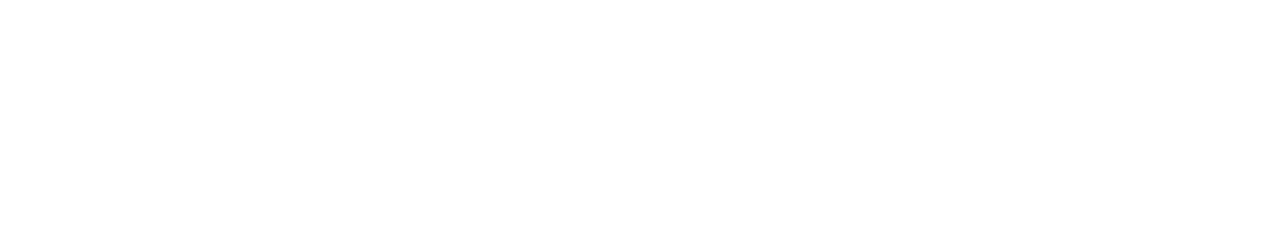
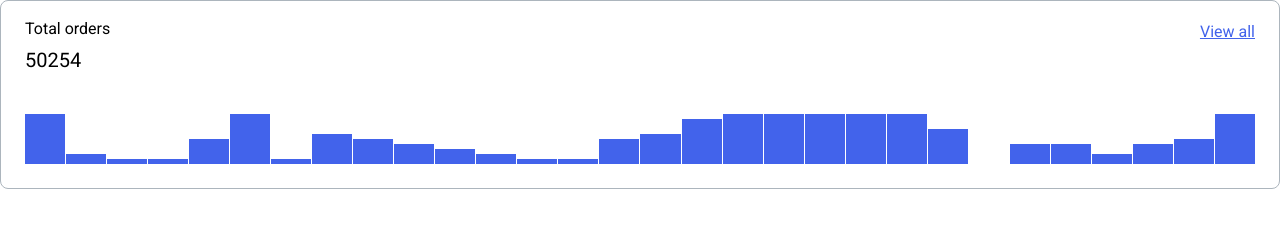
Before and after one commit to js-tasks-ru/htmlcss-20230411_gog3dgluhov, a website: page 04-lection2/01-histogram/index.html in a window 1280 px wide. Drawn offline with nearby package versions, Linux system fonts and the light colour scheme.

Commit message:
add 04-lection2-histogram

```diff
--- a/04-lection2/01-histogram/histogram.css
+++ b/04-lection2/01-histogram/histogram.css
@@ -0,0 +1,68 @@
+.histogram {
+  font-family: 'Inter';
+  font-style: normal;
+  font-weight: 400;
+  font-size: 16px;
+  line-height: 24px;
+
+  color: var(--black)
+  background: var(--white);
+
+  border: 1px solid var(--grey-3);
+  border-radius: 8px;
+  padding: 16px 24px 24px 24px;
+}
+
+.histogram__block {
+  height: 100%;
+  display: flex;
+  flex-direction: column;
+  gap: 2px;
+}
+
+.histogram-header {
+  display: flex;
+  justify-content: space-between;
+  flex-grow: 1;
+
+}
+
+.histogram-header__titles {
+  display: flex;
+  flex-direction: column;
+  gap: 6px;
+
+}
+
+.histogram-header__titles_title {
+
+}
+
+.histogram-header__titles_subtitle {
+  font-size: 20px;
+  line-height: 26px;
+}
+
+.histogram-header__links {
+  display: flex;
+  flex-direction: column;
+
+}
+
+.histogram__header__links_link {
+  color: var(--button-default-primary);
+  padding: 3px 0px 0px 0px;
+}
+
+.histogram-group {
+  height: 50px;
+  display: flex;
+  align-items: flex-end;
+  gap: 1px;
+  padding: 39px 0px 0px 0px;
+}
+
+.histogram-group_item {
+  background: var(--button-default-primary);
+  flex-grow: 1;
+}
--- a/04-lection2/01-histogram/index.html
+++ b/04-lection2/01-histogram/index.html
@@ -3,9 +3,60 @@
 <html lang="ru">
   <head>
     <link rel="stylesheet" href="../../assets/css/main.css">
+    <link rel="stylesheet" href="../../assets/css/normalize.css">
     <link rel="stylesheet" href="./histogram.css">
   </head>
   <body>
-
+    <div class="histogram">
+      <div class="histogram__block">
+        <header class="histogram-header">
+          <div class="histogram-header__titles">
+            <div class="histogram-header__titles_title">
+              Total orders
+            </div>
+            <div class="histogram-header__titles_subtitle">
+              50254
+            </div>
+          </div>
+          <div class="histogram-header__links">
+            <a href="#" class="histogram__header__links_link">
+              View all
+            </a>
+          </div>
+        </header>
+        <div class="histogram-group">
+          <div class="histogram-group_item" style="height: 100%"></div>
+          <div class="histogram-group_item" style="height: 20%"></div>
+          <div class="histogram-group_item" style="height: 10%"></div>
+          <div class="histogram-group_item" style="height: 10%"></div>
+          <div class="histogram-group_item" style="height: 50%"></div>
+          <div class="histogram-group_item" style="height: 100%"></div>
+          <div class="histogram-group_item" style="height: 10%"></div>
+          <div class="histogram-group_item" style="height: 60%"></div>
+          <div class="histogram-group_item" style="height: 50%"></div>
+          <div class="histogram-group_item" style="height: 40%"></div>
+          <div class="histogram-group_item" style="height: 30%"></div>
+          <div class="histogram-group_item" style="height: 20%"></div>
+          <div class="histogram-group_item" style="height: 10%"></div>
+          <div class="histogram-group_item" style="height: 10%"></div>
+          <div class="histogram-group_item" style="height: 50%"></div>
+          <div class="histogram-group_item" style="height: 60%"></div>
+          <div class="histogram-group_item" style="height: 90%"></div>
+          <div class="histogram-group_item" style="height: 100%"></div>
+          <div class="histogram-group_item" style="height: 100%"></div>
+          <div class="histogram-group_item" style="height: 100%"></div>
+          <div class="histogram-group_item" style="height: 100%"></div>
+          <div class="histogram-group_item" style="height: 100%"></div>
+          <div class="histogram-group_item" style="height: 70%"></div>
+          <div class="histogram-group_item" style="height: 0%"></div>
+          <div class="histogram-group_item" style="height: 40%"></div>
+          <div class="histogram-group_item" style="height: 40%"></div>
+          <div class="histogram-group_item" style="height: 20%"></div>
+          <div class="histogram-group_item" style="height: 40%"></div>
+          <div class="histogram-group_item" style="height: 50%"></div>
+          <div class="histogram-group_item" style="height: 100%"></div>
+        </div>
+      </div>
+    </div>
   </body>
 </html>
```
Lines whose indentation alone changed are shown as unchanged.
